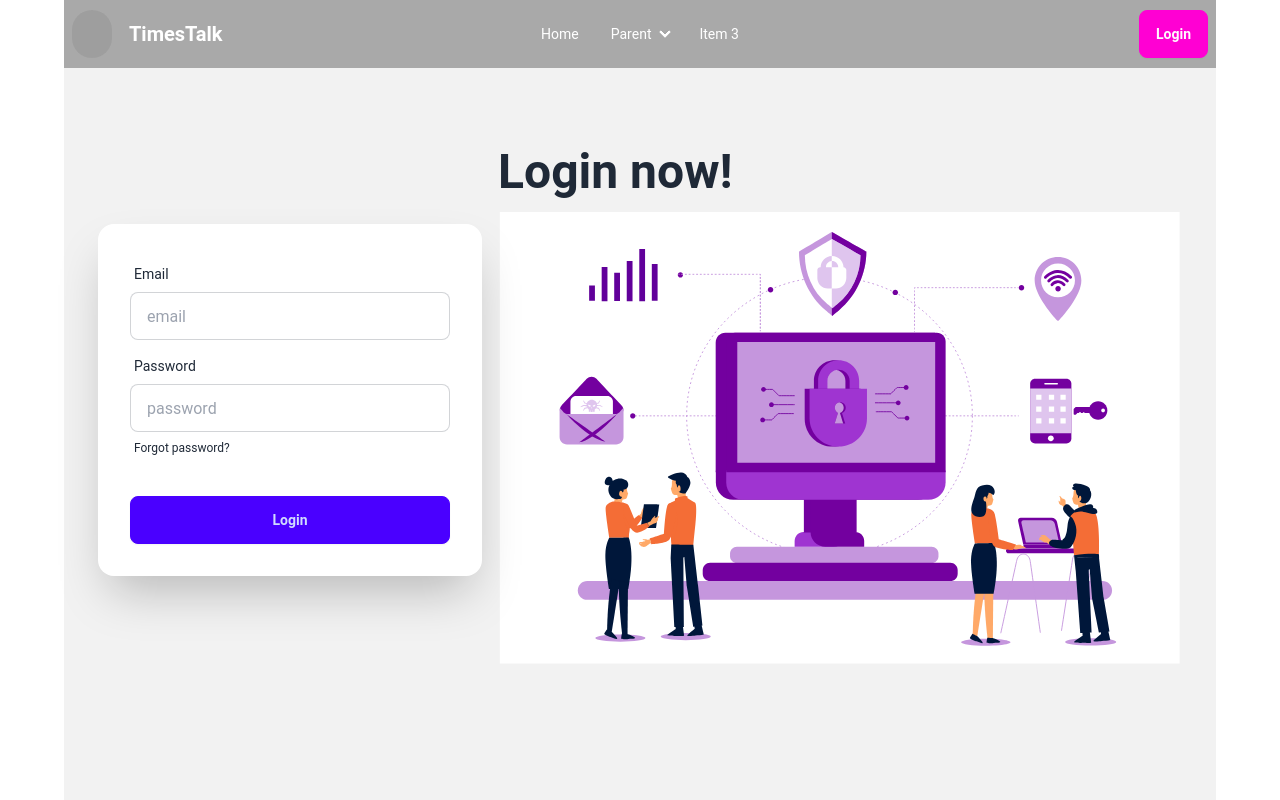
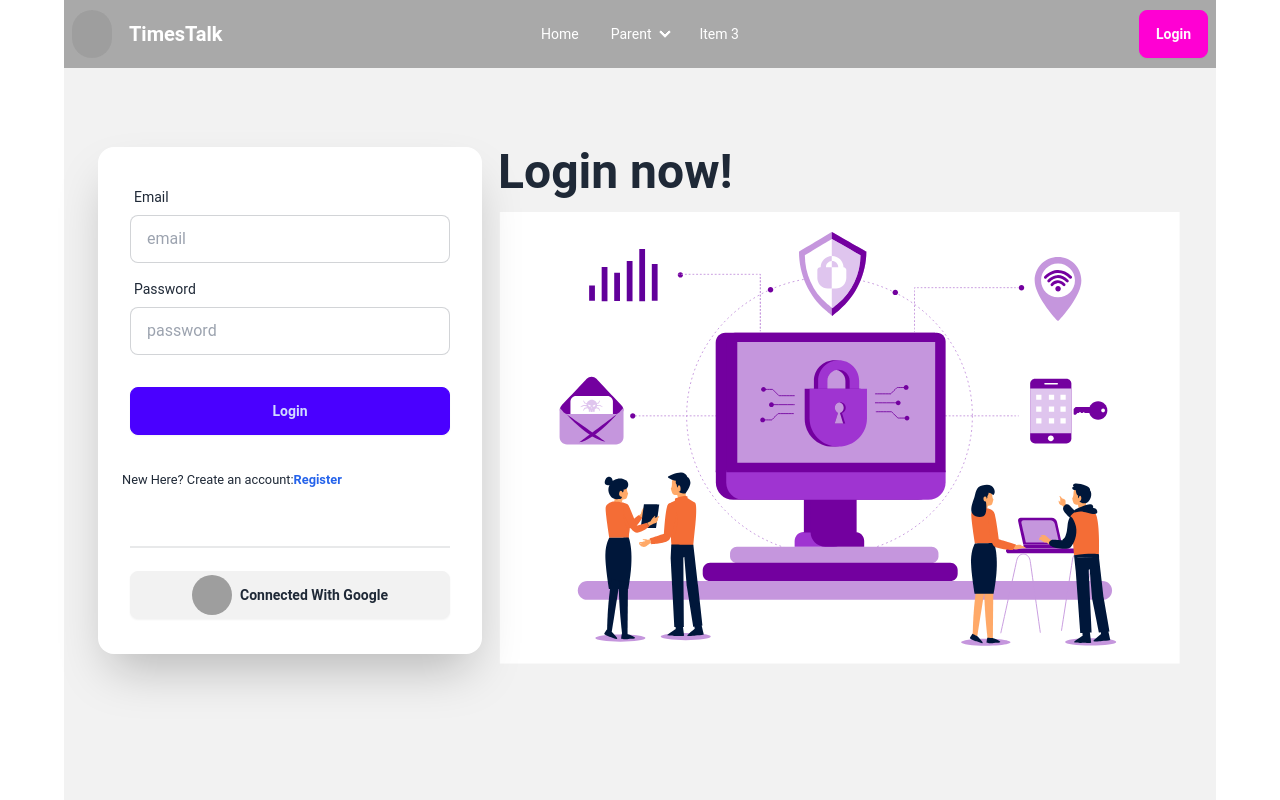
Before and after one commit to csedeveloper06/assignment12-timestalk-clientSide, a React (Vite) app: page /login in a window 1280 px wide. Shown: the top 800 px of the page. Built offline with nearby package versions, Linux system fonts and the light colour scheme; no server answers; grey boxes are pictures that could not be loaded.

Commit message:
set up the sign up page again

```diff
--- a/package.json
+++ b/package.json
@@ -24,6 +24,7 @@
     "react-helmet": "^6.1.0",
     "react-helmet-async": "^2.0.1",
     "react-hook-form": "^7.48.2",
+    "react-icons": "^4.12.0",
     "react-router-dom": "^6.20.0",
     "sort-by": "^1.2.0",
     "sweetalert2": "^11.10.1",
--- /dev/null
+++ b/src/Components/SocialLogin/SocialLogin.jsx
@@ -0,0 +1,42 @@
+import { useNavigate } from "react-router-dom";
+import useAuth from "../../hooks/useAuth";
+import useAxiosPublic from "../../hooks/useAxiosPublic";
+
+
+
+const SocialLogin = () => {
+
+    const { googleSignIn } = useAuth();
+    const axiosPublic = useAxiosPublic();
+    const navigate = useNavigate();
+
+    const handleGoogleSignIn = () =>{
+        googleSignIn()
+        .then(result =>{
+            console.log(result.user);
+            const userInfo = {
+                email: result.user?.email,
+                name: result.user?.displayName
+            }
+            axiosPublic.post('/users', userInfo)
+            .then(res =>{
+                console.log(res.data);
+                navigate('/');
+            })
+        })
+    }
+
+    return (
+        <div className="p-8">
+            <div className="divider"></div>
+            <div>
+                <button onClick={handleGoogleSignIn} className="btn w-full">
+                   <img className="w-10 h-10 rounded-full" src="https://i.ibb.co/xfBDPKW/google1.png" alt="" />
+                    Connected With Google
+                </button>
+            </div>
+    </div>
+    );
+};
+
+export default SocialLogin;
--- a/src/Pages/Login/Login.jsx
+++ b/src/Pages/Login/Login.jsx
@@ -1,12 +1,46 @@
 import Lottie from 'lottie-react';
 import working from '../../../public/working.json'
+import { useContext } from 'react';
+import { AuthContext } from '../providers/AuthProvider';
+import { Link, useLocation, useNavigate } from 'react-router-dom';
+import Swal from 'sweetalert2';
+import SocialLogin from '../../Components/SocialLogin/SocialLogin';
 
 const Login = () => {
 
+    // const [disabled, setDisabled] = useState(true);
+    const { signIn } = useContext(AuthContext);
+    const navigate = useNavigate();
+    const location = useLocation();
 
+    const from = location.state?.from?.pathname || "/";
+    console.log('state in the location login page', location.state)
+
+    const handleLogin = event => {
+        event.preventDefault();
+        const form = event.target;
+        const email = form.email.value;
+        const password = form.password.value;
+        console.log(email, password);
+        signIn(email, password)
+            .then(result => {
+                const user = result.user;
+                console.log(user);
+                Swal.fire({
+                    title: 'User Login Successful.',
+                    showClass: {
+                        popup: 'animate__animated animate__fadeInDown'
+                    },
+                    hideClass: {
+                        popup: 'animate__animated animate__fadeOutUp'
+                    }
+                });
+                navigate(from, { replace: true });
+            })
+    }
 
     return (
-        <div className="hero min-h-screen bg-base-200">
+        <div className="hero min-h-screen bg-base-200 py-16">
             <div className="hero-content flex-col lg:flex-row-reverse">
                 <div className="text-center lg:text-left">
                     <h1 className="text-5xl font-bold my-4">Login now!</h1>
@@ -15,26 +49,29 @@ const Login = () => {
                     </div>
                 </div>
             <div className="card shrink-0 w-full max-w-sm shadow-2xl bg-base-100">
-                <form className="card-body">
+                <form onSubmit={handleLogin} className="card-body">
                     <div className="form-control">
                         <label className="label">
                             <span className="label-text">Email</span>
                         </label>
-                    <input type="email" placeholder="email" className="input input-bordered" required />
+                        <input type="email" name='email' placeholder="email" className="input input-bordered" required />
                     </div>
                     <div className="form-control">
                         <label className="label">
                             <span className="label-text">Password</span>
                         </label>
-                    <input type="password" placeholder="password" className="input input-bordered" required />
-                    <label className="label">
+                        <input type="password" name='password' placeholder="password" className="input input-bordered" required />
+                        {/* <label className="label">
                             <a href="#" className="label-text-alt link link-hover">Forgot password?</a>
-                    </label>
+                        </label> */}
                     </div>
                     <div className="form-control mt-6">
-                    <button className="btn btn-primary">Login</button>
+                        <input className='btn btn-primary' type="submit" value="Login" />
                     </div>
                 </form>
+                  <p className='px-6'><small>New Here? <Link to="/register">Create an account:
+                        <span className='text-blue-600 font-bold'>Register</span></Link> </small></p>
+                  <SocialLogin></SocialLogin>
             </div>
         </div>
       </div>
--- a/src/Pages/Register/Register.jsx
+++ b/src/Pages/Register/Register.jsx
@@ -1,16 +1,18 @@
 import { useContext } from "react";
-// import useAxiosPublic from "../../hooks/useAxiosPublic";
 import { AuthContext } from "../providers/AuthProvider";
 import { useForm } from "react-hook-form";
 import Swal from "sweetalert2";
 import { Helmet } from "react-helmet-async";
 import { Link, useNavigate } from "react-router-dom";
+import useAxiosPublic from "../../hooks/useAxiosPublic";
+import Lottie from "lottie-react";
+import working from '../../../public/working.json'
 
 
 
 const Register = () => {
 
-    // const axiosPublic = useAxiosPublic();
+    const axiosPublic = useAxiosPublic();
     const { register, handleSubmit, reset, formState: { errors } } = useForm();
     const { createUser, updateUserProfile } = useContext(AuthContext);
     const navigate = useNavigate();
@@ -23,7 +25,15 @@ const Register = () => {
                 console.log(loggedUser);
                 updateUserProfile(data.name, data.photoURL)
                     .then(() => {
-                        console.log('user profile info updated')
+                            // create user entry in the database
+                            const userInfo = {
+                                name: data.name,
+                                email: data.email
+                            }
+                            axiosPublic.post('/users', userInfo)
+                                .then(res => {
+                                    if (res.data.insertedId) {
+                                        console.log('user added to the database')
                                         reset();
                                         Swal.fire({
                                             position: 'top-end',
@@ -33,22 +43,30 @@ const Register = () => {
                                             timer: 1500
                                         });
                                         navigate('/');
+                                    }
 
                     })
+
+              })
+
               .catch(error => console.log(error))
+
             })
-    }
+    };
 
     return (
         <>
-             <Helmet>
+            {/* <Helmet>
                 <title>Times Talk | Register</title>
-            </Helmet>
-            <div className="hero min-h-screen bg-base-200">
+            </Helmet> */}
+            <div className="hero min-h-screen bg-base-200 py-16">
                 <div className="hero-content flex-col lg:flex-row-reverse">
                     <div className="text-center lg:text-left">
                         <h1 className="text-5xl font-bold">Register now!</h1>
                         {/* <p className="py-6">Provident cupiditate voluptatem et in. Quaerat fugiat ut assumenda excepturi exercitationem quasi. In deleniti eaque aut repudiandae et a id nisi.</p> */}
+                        <div>
+                            <Lottie animationData={working} />
+                        </div>
                     </div>
                     <div className="card flex-shrink-0 w-full max-w-sm shadow-2xl bg-base-100">
                         <form onSubmit={handleSubmit(onSubmit)} className="card-body">
@@ -95,7 +113,7 @@ const Register = () => {
                                 <input className="btn btn-primary" type="submit" value="Sign Up" />
                             </div>
                         </form>
-                        <p><small>Already have an account <Link to="/login">Login</Link></small></p>
+                        <p className="p-4">Already have an account ? <small className="text-blue-600 font-bold"> <Link to="/login">Login</Link></small></p>
                     </div>
                 </div>
             </div>
--- a/src/Pages/providers/AuthProvider.jsx
+++ b/src/Pages/providers/AuthProvider.jsx
@@ -1,6 +1,7 @@
 import { createContext, useEffect, useState } from "react";
-import { createUserWithEmailAndPassword, getAuth, onAuthStateChanged, signInWithEmailAndPassword, signOut } from "firebase/auth";
+import { GoogleAuthProvider, createUserWithEmailAndPassword, getAuth, onAuthStateChanged, signInWithEmailAndPassword, signInWithPopup, signOut, updateProfile } from "firebase/auth";
 import { app } from "../../firebase/firebase.config";
+import useAxiosPublic from "../../hooks/useAxiosPublic";
 
 
 export const AuthContext = createContext(null);
@@ -10,6 +11,8 @@ const AuthProvider = ({children}) => {
 
     const [user,setUser] = useState(null);
     const [loading,setLoading] = useState(true);
+    const googleProvider = new GoogleAuthProvider();
+    const axiosPublic = useAxiosPublic();
 
     const createUser = (email,password) => {
         setLoading(true);
@@ -23,9 +26,22 @@ const AuthProvider = ({children}) => {
     }
 
 
+
+    const googleSignIn = () => {
+        setLoading(true);
+        return signInWithPopup(auth, googleProvider);
+    }
+
+
     const logOut = () =>{
         setLoading(true);
         return signOut(auth);
+    }
+
+    const updateUserProfile = (name, photo) => {
+        return updateProfile(auth.currentUser, {
+            displayName: name, photoURL: photo
+        });
     }
 
     useEffect(() => {
@@ -45,8 +61,10 @@ const AuthProvider = ({children}) => {
         loading,
         createUser,
         signIn,
+        googleSignIn,
         logOut,
-        auth
+        auth,
+        updateProfile
     }
 
 
```
Also changed, not shown: 1 other file (tests, documents, lock files or other folders). Lines whose indentation alone changed are shown as unchanged.
